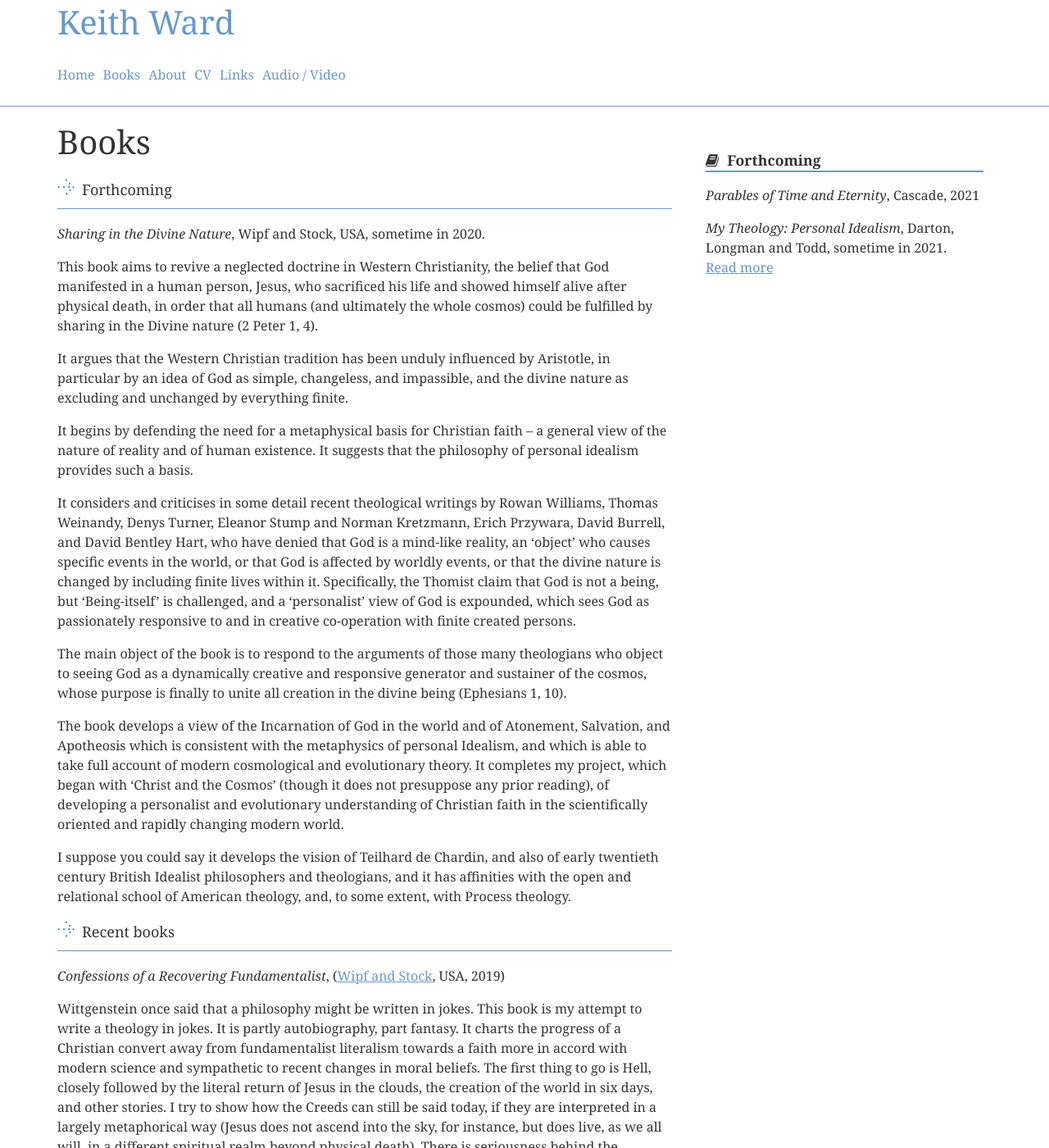
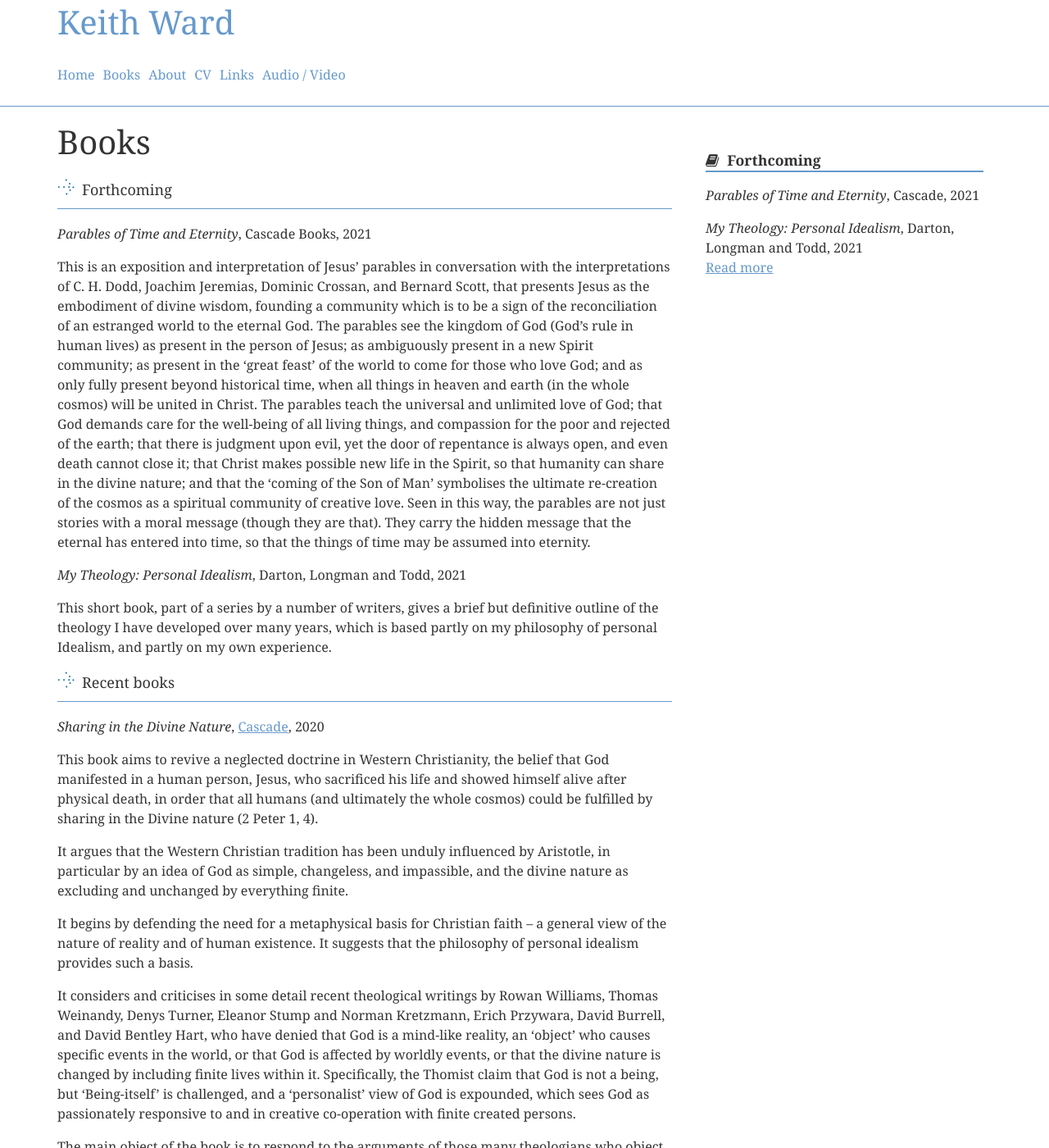
Before and after one commit to eye-division/keith-ward, a Jekyll site: the page built from books-all/index.html, in a window 1280 px wide and 1400 px high. Shown: the whole window at 82% size. Built offline with Jekyll 4.4.1, drawn with Linux system fonts in a browser that asks for light colours; nearby versions of some CDN libraries.

Commit message:
Finalise Books page

```diff
--- a/_includes/sidebar.html
+++ b/_includes/sidebar.html
@@ -7,7 +7,7 @@
     <div class="textwidget">
       <p><em>Parables of Time and Eternity</em>, Cascade, 2021</p>
 
-      <p><em>My Theology: Personal Idealism</em>, Darton, Longman and Todd, sometime in 2021.<br>
+      <p><em>My Theology: Personal Idealism</em>, Darton, Longman and Todd, 2021<br>
         <a href="/books-all/#forthcoming">Read more</a></p>
     </div>
 
--- a/books-all/index.html
+++ b/books-all/index.html
@@ -19,7 +19,15 @@ title: Books
 	<section class="entry-content clearfix" itemprop="articleBody">
    <a name="forthcoming"></a><h3>Forthcoming</h3>
 
-  <p><em>Sharing in the Divine Nature</em>, Wipf and Stock, USA, sometime in 2020.</p>
+  <p><em>Parables of Time and Eternity</em>, Cascade Books, 2021</p>
+  <p>This is an exposition and interpretation of Jesus’ parables in conversation with the interpretations of C. H. Dodd, Joachim Jeremias, Dominic Crossan, and Bernard Scott, that presents Jesus as the embodiment of divine wisdom, founding a community which is to be a sign of the reconciliation of an estranged world to the eternal God. The parables see the kingdom of God (God’s rule in human lives) as present in the person of Jesus; as ambiguously present in a new Spirit community; as present in the ‘great feast’ of the world to come for those who love God; and as only fully present beyond historical time, when all things in heaven and earth (in the whole cosmos) will be united in Christ. The parables teach the universal and unlimited love of God; that God demands care for the well-being of all living things, and compassion for the poor and rejected of the earth; that there is judgment upon evil, yet the door of repentance is always open, and even death cannot close it; that Christ makes possible new life in the Spirit, so that humanity can share in the divine nature; and that the ‘coming of the Son of Man’ symbolises the ultimate re-creation of the cosmos as a spiritual community of creative love. Seen in this way, the parables are not just stories with a moral message (though they are that). They carry the hidden message that the eternal has entered into time, so that the things of time may be assumed into eternity.</p>
+
+  <p><em>My Theology: Personal Idealism</em>, Darton, Longman and Todd, 2021</p>
+  <p>This short book, part of a series by a number of writers, gives a brief but definitive outline of the theology I have developed over many years, which is based partly on my philosophy of personal Idealism, and partly on my own experience.</p>
+
+  <h3>Recent books</h3>
+
+  <p><em>Sharing in the Divine Nature</em>, <a href="https://wipfandstock.com/9781725266384/sharing-in-the-divine-nature/" target="new" title="Cascade book page">Cascade</a>, 2020</p>
 
   <p>This book aims to revive a neglected doctrine in Western Christianity, the belief that God manifested in a human person, Jesus, who sacrificed his life and showed himself alive after physical death, in order that all humans (and ultimately the whole cosmos) could be fulfilled by sharing in the Divine nature (2 Peter 1, 4). </p>
   <p>It argues that the Western Christian tradition has been unduly influenced by Aristotle, in particular by an idea of God as simple, changeless, and impassible, and the divine nature as excluding and unchanged by everything finite.</p>
```
Also changed, not shown: other parts of books-all/index.html (+0 -3 lines).
